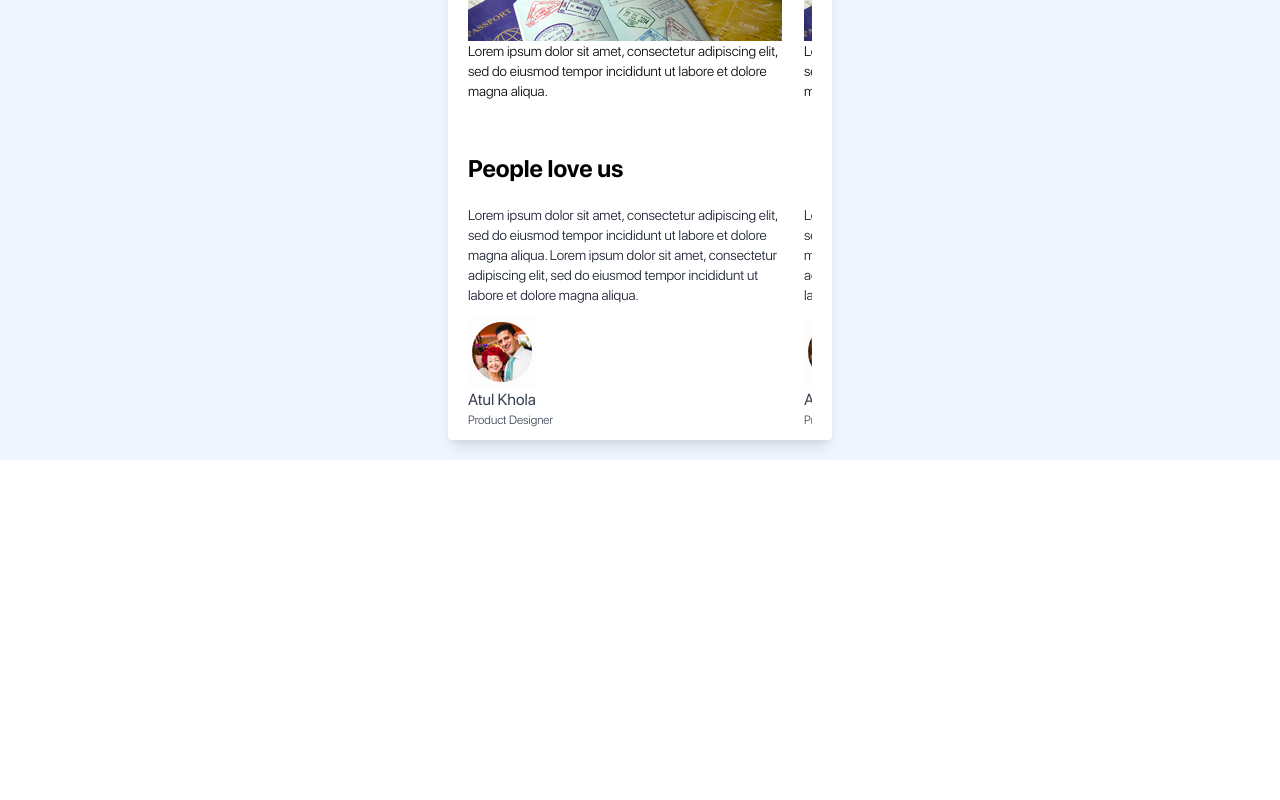
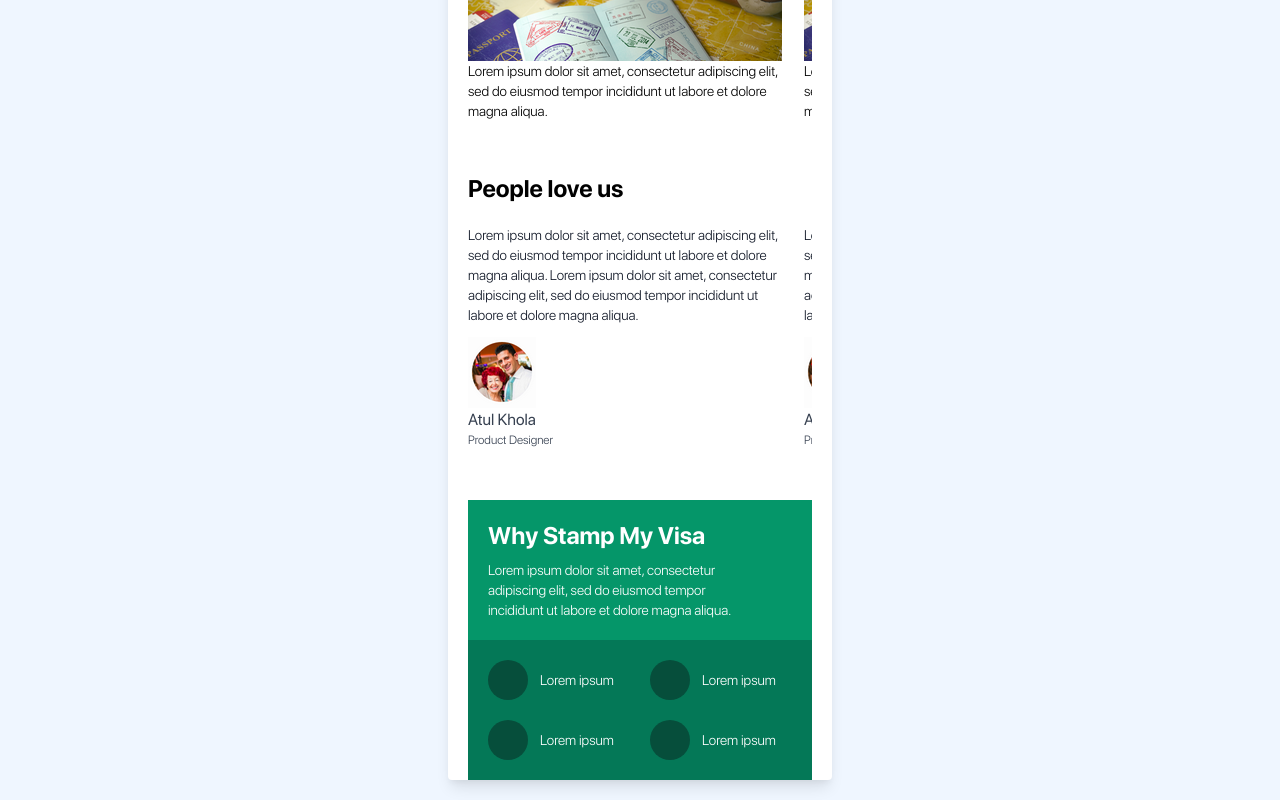
Before and after one commit to Pranav2612000/nextjs-blog, a Next.js app: page /home in a window 1280 px wide. Shown: the part 1207-2007 px from the top of the page. Before the commit the page ends 1667 px from the top, so only its background shows below. Built offline with nearby package versions, Linux system fonts and the light colour scheme.

Commit message:
feat: create the SMV USP component on homepage

```diff
--- a/src/components/Home/OngoingVisas.tsx
+++ b/src/components/Home/OngoingVisas.tsx
@@ -3,7 +3,7 @@
 
 const OngoingVisas = () => {
   return (
-    <div className="mx-5">
+    <div className="mx-5 mt-10">
       <div className="px-5 py-5 bg-green-600 text-white">
         <div>
           <div className="font-sfprobold text-2xl mb-2">
--- /dev/null
+++ b/src/components/Home/WhySMV.tsx
@@ -0,0 +1,24 @@
+import React from 'react';
+import WhySMVReason from './WhySMVReason';
+
+const WhySMV = () => {
+  return (
+    <div className="mx-5 mt-10 text-white">
+      <div className="px-5 py-5 bg-green-600">
+        <div className="font-sfprobold text-2xl mb-2">
+          Why Stamp My Visa
+        </div>
+        <div className="font-sfprolight text-sm pr-10">
+          Lorem ipsum dolor sit amet, consectetur adipiscing elit, sed do eiusmod tempor incididunt ut labore et dolore magna aliqua.
+        </div>
+      </div>
+      <div className="bg-green-700 pl-5 pb-5 flex flex-row flex-wrap">
+        <WhySMVReason/>
+        <WhySMVReason/>
+        <WhySMVReason/>
+        <WhySMVReason/>
+      </div>
+    </div>
+  );
+};
+export default WhySMV;
--- /dev/null
+++ b/src/components/Home/WhySMVReason.tsx
@@ -0,0 +1,16 @@
+import React from 'react';
+
+const WhySMVReason = (props) => {
+  return (
+    <div className="mt-5 flex flex-row w-2/4">
+      <div className="bg-green-900 w-10 h-10 rounded-full">
+      </div>
+      <div className="ml-3 font-sfprolight text-sm">
+        <span className="flex items-center h-10">
+        Lorem ipsum
+        </span>
+      </div>
+    </div>
+  );
+};
+export default WhySMVReason;
--- a/src/pages/home.tsx
+++ b/src/pages/home.tsx
@@ -4,6 +4,7 @@
 import MostCommonVisas from '../components/Home/MostCommonVisas';
 import FreshBlogs from '../components/Home/FreshBlogs';
 import Testimonials from '../components/Home/Testimonials';
+import WhySMV from '../components/Home/WhySMV';
 
 const Home = () => {
   return (
@@ -25,6 +26,9 @@
         <div>
           <Testimonials/>
         </div>
+        <div>
+          <WhySMV/>
+        </div>
       </div>
     </div>
   );
```
